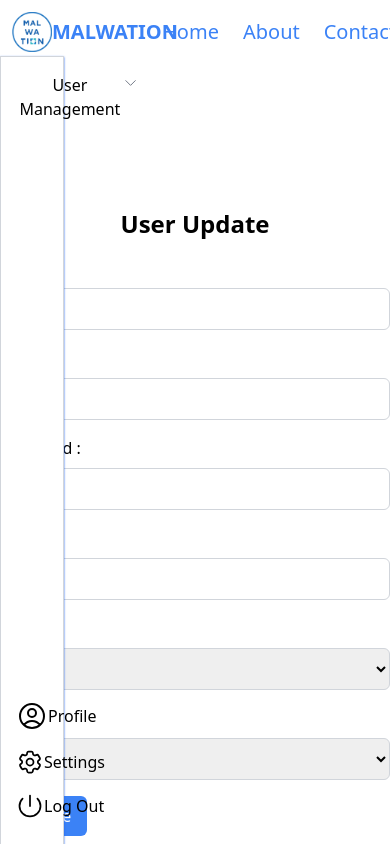
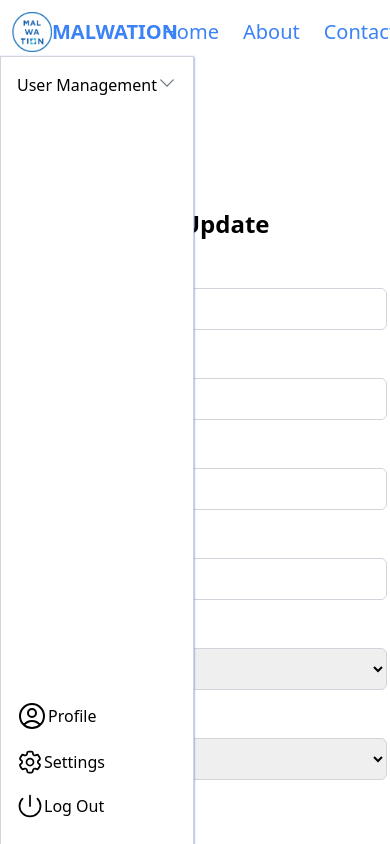
Before and after one commit to busraakbulut/MW-UserManagement, a Next.js app: page /update in a window 390 px wide. Built offline with nearby package versions, Linux system fonts and the light colour scheme; no server answers.

Commit message:
sidebar responsive

```diff
--- a/app/update/page.js
+++ b/app/update/page.js
@@ -1,4 +1,4 @@
-"use client"
+
 import UserUpdateContainer from '@/container/Update'
 import React from 'react'
 
--- a/components/Input/Input.jsx
+++ b/components/Input/Input.jsx
@@ -3,13 +3,13 @@ import React from "react";
 const InputField = ({ label, type, value, onChange, name }) => {
   return (
     <div className="mb-4">
-      <label className="block mb-2">{label}:</label>
+      <label className="block mb-2">{label}</label>
       <input
         type={type}
         value={value}
         onChange={onChange}
         name={name}
-        className="border border-gray-300 px-3 py-2 rounded-md w-full"
+        className="w-full border border-gray-300 rounded-md px-3 py-2 focus:outline-none focus:ring focus:border-blue-300"
       />
     </div>
   );
--- a/components/Sidebar/Sidebar.jsx
+++ b/components/Sidebar/Sidebar.jsx
@@ -18,7 +18,7 @@ const Sidebar = () => {
   };
 
   return (
-    <div className="flex w-16 sm:w-full md:w-1/4 lg:w-1/6 bg-white border border-gray-300 fixed h-screen top-14 left-0  shadow-sm shadow-blue-600">
+    <div className="flex max-w-lg sm:w-1/4 lg:w-1/6 bg-white border border-gray-300 fixed h-screen top-14 left-0  shadow-sm shadow-blue-600">
       <div>
         <button
           className="flex justify-between w-full p-4"
--- a/components/Update/UserUpdate.jsx
+++ b/components/Update/UserUpdate.jsx
@@ -31,11 +31,11 @@ const UserUpdate = () => {
   };
 
   return (
-    <div className="md:w-1/3 mx-auto mt-52">
+    <div className="sm:w-1/3 max-w-sm mx-auto mt-52">
       <h1 className="text-2xl text-center font-bold mb-4">User Update</h1>
       <form onSubmit={handleSubmit}>
         <InputField
-          label="Name "
+          label="Name"
           type="text"
           name="name"
           value={user?.name}
@@ -56,7 +56,7 @@ const UserUpdate = () => {
           onChange={handleChanges}
         />
         <InputField
-          label="Phone "
+          label="Phone"
           type="number"
           name="phone"
           value={user?.phone}
@@ -64,7 +64,7 @@ const UserUpdate = () => {
         />
 
         <div className="mb-4">
-          <label className="block mb-2">Role:</label>
+          <label className="block mb-2">Role</label>
           <select
             className="w-full border border-gray-300 rounded-md px-3 py-2 focus:outline-none focus:ring focus:border-blue-300"
             value={user?.role}
@@ -77,7 +77,7 @@ const UserUpdate = () => {
           </select>
         </div>
         <div className="mb-4">
-          <label className="block mb-2">Status:</label>
+          <label className="block mb-2">Status</label>
           <select
             className="w-full border border-gray-300 rounded-md px-3 py-2 focus:outline-none focus:ring focus:border-blue-300"
             value={user?.status}
--- a/components/UserList/UserCard.jsx
+++ b/components/UserList/UserCard.jsx
@@ -19,10 +19,10 @@ function UserCard({ user, handleDeleteUser, index, handleEditUser }) {
   };
   return (
     <tr className={index % 2 === 0 ? "bg-white" : "bg-gray-300"}>
-      <td className="p-3 first-letter:uppercase ">{user.name}</td>
+      <td className="p-3 text-transform: capitalize ">{user.name}</td>
       <td className="p-3 ">{user.email}</td>
       <td className="p-3 ">{user.phone}</td>
-      <td className="p-3 first-letter:uppercase ">{user.role}</td>
+      <td className="p-3 first-letter:uppercase">{user.role}</td>
       <td className="p-3">{StatusIcons()}</td>
       <td className="flex p-3">
         <button className="p-3" onClick={() => handleDeleteUser(user.id)}>
--- a/container/Update/index.jsx
+++ b/container/Update/index.jsx
@@ -3,10 +3,10 @@ import UserUpdate from "@/components/Update/UserUpdate";
 
 function UserUpdateContainer() {
   return (
-    <>
+    <div>
       <Sidebar />
       <UserUpdate />
-    </>
+    </div>
   );
 }
 
--- a/mockdata/db.json
+++ b/mockdata/db.json
@@ -89,6 +89,15 @@
       "phone": "1234567890",
       "role": "admin",
       "status": "inactive"
+    },
+    {
+      "id": "eaaa2692-c2f9-447e-b5db-c3e16e12082b",
+      "name": "büşra akbulut",
+      "email": "busra@example.com",
+      "password": "busra",
+      "phone": "03215468545",
+      "role": "admin",
+      "status": "active"
     }
   ]
 }
```
